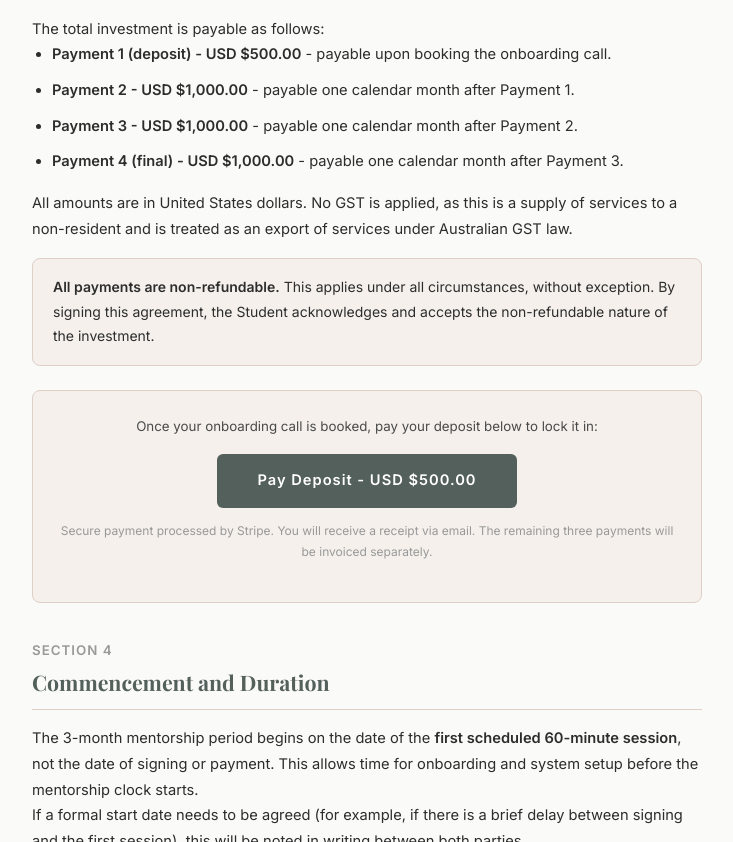
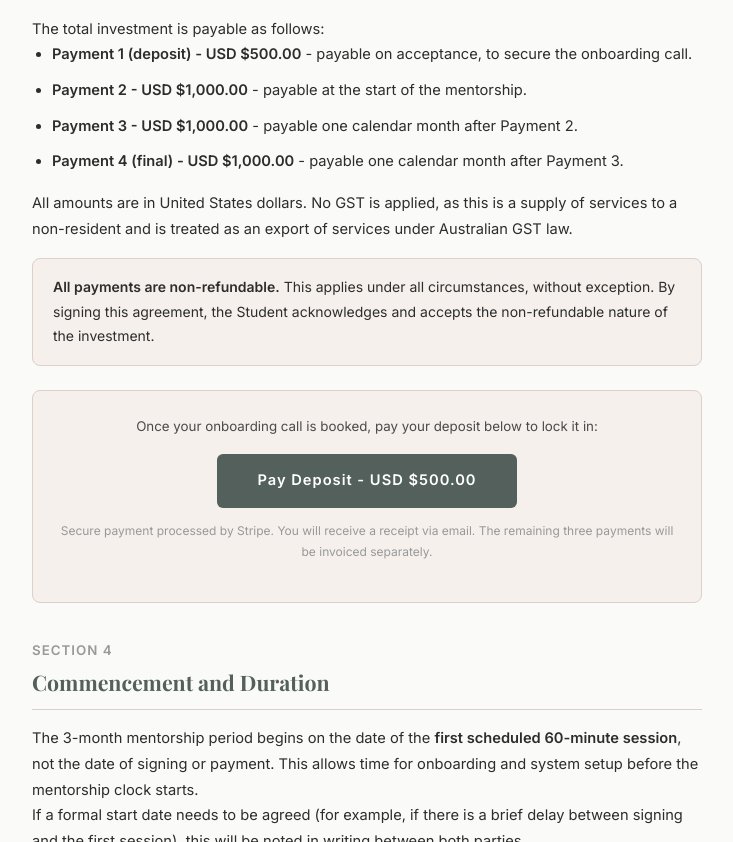
Before and after one commit to aiwithsoulofficial/sba-mentorship-ts, a plain HTML site: page index.html in a window 1280 px wide. Shown: the part 2520-3362 px from the top of the page, without its empty margins (273-1006 px from the left). Drawn offline with nearby package versions, Linux system fonts and the light colour scheme; no server answers.

Commit message:
Correct payment schedule to match the call: 500 on acceptance, 1000 at start, then monthly

```diff
--- a/index.html
+++ b/index.html
@@ -374,8 +374,8 @@
 
 <p>The total investment is payable as follows:</p>
 <ul>
-  <li><strong>Payment 1 (deposit) - USD $500.00</strong> - payable upon booking the onboarding call.</li>
-  <li><strong>Payment 2 - USD $1,000.00</strong> - payable one calendar month after Payment 1.</li>
+  <li><strong>Payment 1 (deposit) - USD $500.00</strong> - payable on acceptance, to secure the onboarding call.</li>
+  <li><strong>Payment 2 - USD $1,000.00</strong> - payable at the start of the mentorship.</li>
   <li><strong>Payment 3 - USD $1,000.00</strong> - payable one calendar month after Payment 2.</li>
   <li><strong>Payment 4 (final) - USD $1,000.00</strong> - payable one calendar month after Payment 3.</li>
 </ul>
```
